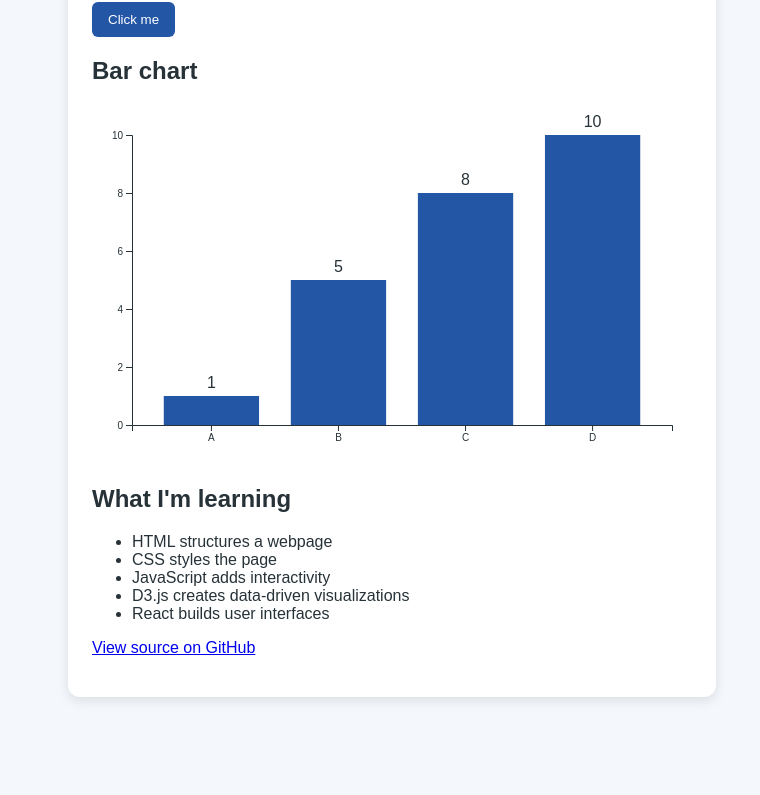
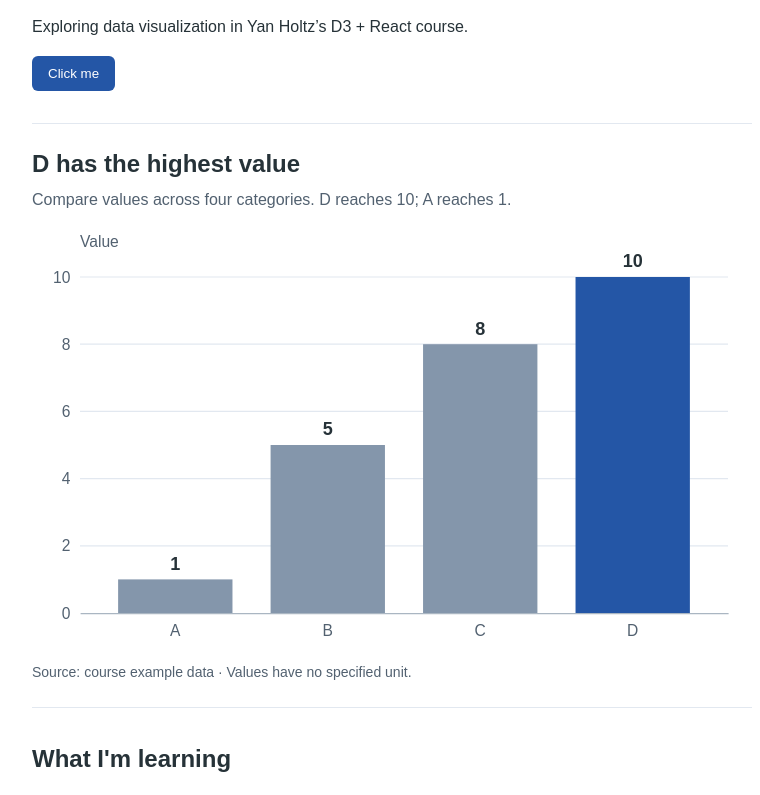
Before and after one commit to jeff-t-white/d3-react-course, a plain HTML site: page index.html in a window 1280 px wide. Shown: the part 176-971 px from the top of the page, without its empty margins (248-1008 px from the left). Before the commit the page ends 913 px from the top, so only its background shows below. Drawn offline with nearby package versions, Linux system fonts and the light colour scheme.

Commit message:
Yan Holtz-esque datavix changes

```diff
--- a/index.html
+++ b/index.html
@@ -3,20 +3,22 @@
   <head>
     <meta charset="UTF-8" />
     <meta name="viewport" content="width=device-width, initial-scale=1.0" />
-    <title>My First Course Page</title>
+    <title>D3 Learning Journal</title>
 
     <style>
       body {
         font-family: Arial, sans-serif;
-        margin: 40px;
+        margin: 0;
+        padding: 24px 16px;
+        line-height: 1.6;
         background-color: #f4f7fb;
         color: #263238;
       }
 
       .card {
-        max-width: 600px;
-        margin: 40px auto;
-        padding: 24px;
+        max-width: 720px;
+        margin: 16px auto;
+        padding: clamp(20px, 5vw, 40px);
         background: white;
         border-radius: 12px;
         box-shadow: 0 4px 12px rgba(0, 0, 0, 0.1);
@@ -24,6 +26,59 @@
 
       h1 {
         color: #2456a6;
+        line-height: 1.2;
+        margin-top: 0;
+      }
+
+      .eyebrow, .chart-note {
+        color: #526170;
+        font-size: 0.875rem;
+      }
+
+      .eyebrow {
+        font-weight: 700;
+        letter-spacing: 0.08em;
+        text-transform: uppercase;
+      }
+
+      figure {
+        margin: 32px 0;
+        padding: 24px 0;
+        border-top: 1px solid #e2e8f0;
+        border-bottom: 1px solid #e2e8f0;
+      }
+
+      figure h2 {
+        margin: 0;
+        line-height: 1.3;
+      }
+
+      .chart-subtitle {
+        margin: 8px 0 16px;
+        color: #526170;
+      }
+
+      .axis text {
+        fill: #526170;
+        font-size: 13px;
+      }
+
+      .axis .domain {
+        stroke: #aab6c2;
+      }
+
+      .value-label {
+        font-size: 15px;
+        font-weight: 700;
+      }
+
+      a {
+        color: #2456a6;
+      }
+
+      button:focus-visible, a:focus-visible {
+        outline: 3px solid #2456a6;
+        outline-offset: 4px;
       }
 
       #bar-chart svg {
@@ -45,13 +100,18 @@
 
   <body>
     <main class="card">
-      <h1>Hello, D3 + React!</h1>
-      <p id="message">This is my first page in the course repository.</p>
+      <p class="eyebrow">D3 + React · Learning journal</p>
+      <h1>Small data, clear stories.</h1>
+      <p id="message">Exploring data visualization in Yan Holtz’s D3 + React course.</p>
 
       <button id="change-message">Click me</button>
 
-      <h2>Bar chart</h2>
-      <div id="bar-chart"></div>
+      <figure aria-labelledby="bar-chart-heading">
+        <h2 id="bar-chart-heading">D has the highest value</h2>
+        <p class="chart-subtitle">Compare values across four categories. D reaches 10; A reaches 1.</p>
+        <div id="bar-chart"></div>
+        <figcaption class="chart-note">Source: course example data · Values have no specified unit.</figcaption>
+      </figure>
 
       <h2>What I'm learning</h2>
       <ul>
@@ -86,7 +146,7 @@
 
       const width = 600;
       const height = 360;
-      const margin = { top: 30, right: 20, bottom: 40, left: 40 };
+      const margin = { top: 40, right: 20, bottom: 40, left: 40 };
 
       const x = d3.scaleBand()
         .domain(data.map(d => d.name))
@@ -111,6 +171,24 @@
         .attr("id", "chart-description")
         .text("Bar chart: A has value 1, B has value 5, C has value 8, and D has value 10.");
 
+      // Light gridlines support comparisons without competing with the bars.
+      svg.append("g")
+        .selectAll("line")
+        .data(y.ticks(5).filter(value => value !== 0))
+        .join("line")
+        .attr("x1", margin.left)
+        .attr("x2", width - margin.right)
+        .attr("y1", value => y(value))
+        .attr("y2", value => y(value))
+        .attr("stroke", "#e2e8f0");
+
+      svg.append("text")
+        .attr("x", margin.left)
+        .attr("y", 15)
+        .attr("fill", "#526170")
+        .attr("font-size", 13)
+        .text("Value");
+
       svg.append("g")
         .selectAll("rect")
         .data(data)
@@ -119,7 +197,8 @@
         .attr("y", d => y(d.value))
         .attr("width", x.bandwidth())
         .attr("height", d => y(0) - y(d.value))
-        .attr("fill", "#2456a6");
+        // Highlight the category named in the headline.
+        .attr("fill", d => d.name === "D" ? "#2456a6" : "#8496ab");
 
       svg.append("g")
         .attr("fill", "#263238")
@@ -127,17 +206,21 @@
         .selectAll("text")
         .data(data)
         .join("text")
+        .attr("class", "value-label")
         .attr("x", d => x(d.name) + x.bandwidth() / 2)
         .attr("y", d => y(d.value) - 8)
         .text(d => d.value);
 
       svg.append("g")
+        .attr("class", "axis")
         .attr("transform", `translate(0,${height - margin.bottom})`)
-        .call(d3.axisBottom(x));
+        .call(d3.axisBottom(x).tickSize(0).tickPadding(10));
 
       svg.append("g")
+        .attr("class", "axis")
         .attr("transform", `translate(${margin.left},0)`)
-        .call(d3.axisLeft(y).ticks(5));
+        .call(d3.axisLeft(y).ticks(5).tickSize(0).tickPadding(8))
+        .call(g => g.select(".domain").remove());
     </script>
   </body>
 </html>
```
Also changed, not shown: 1 other file.
